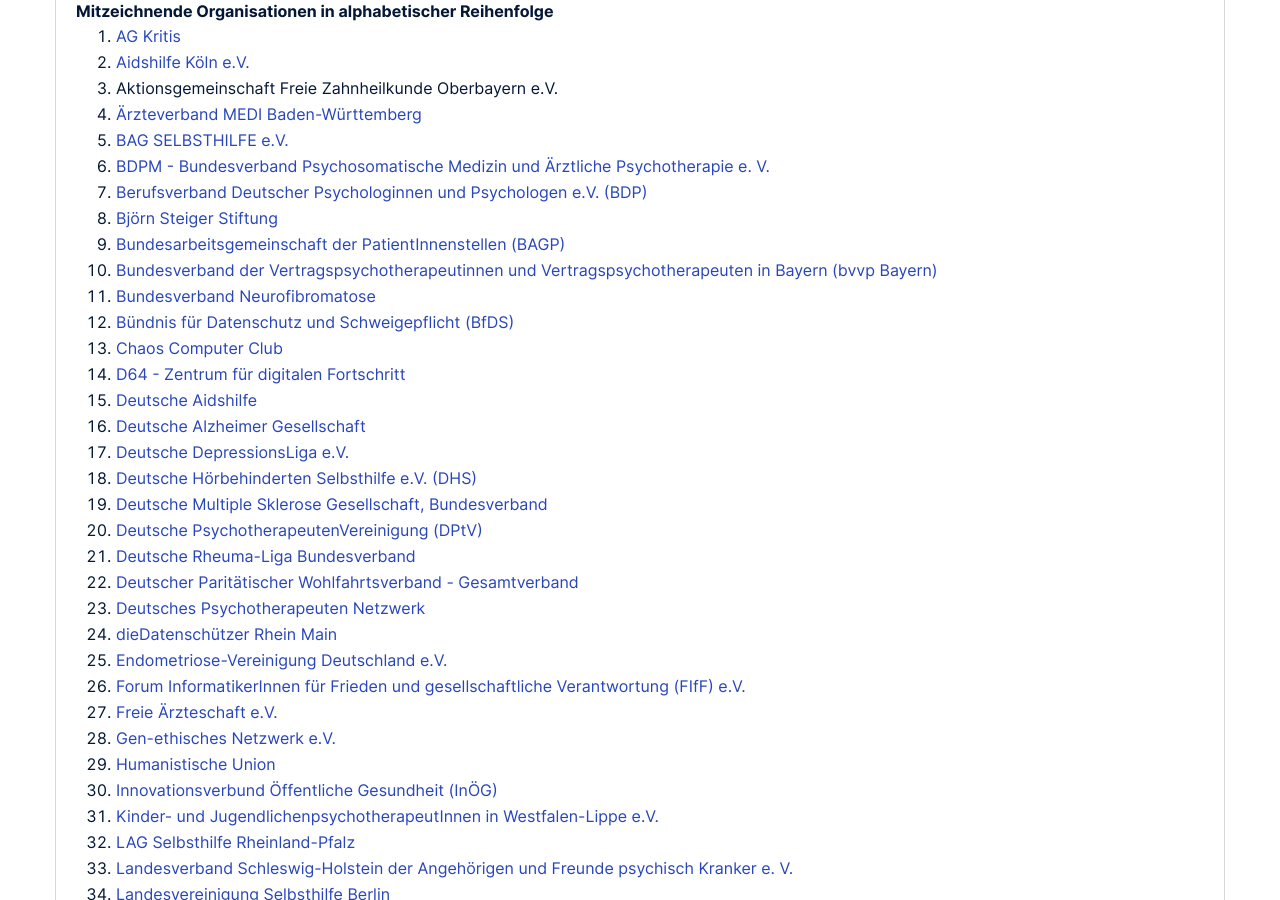
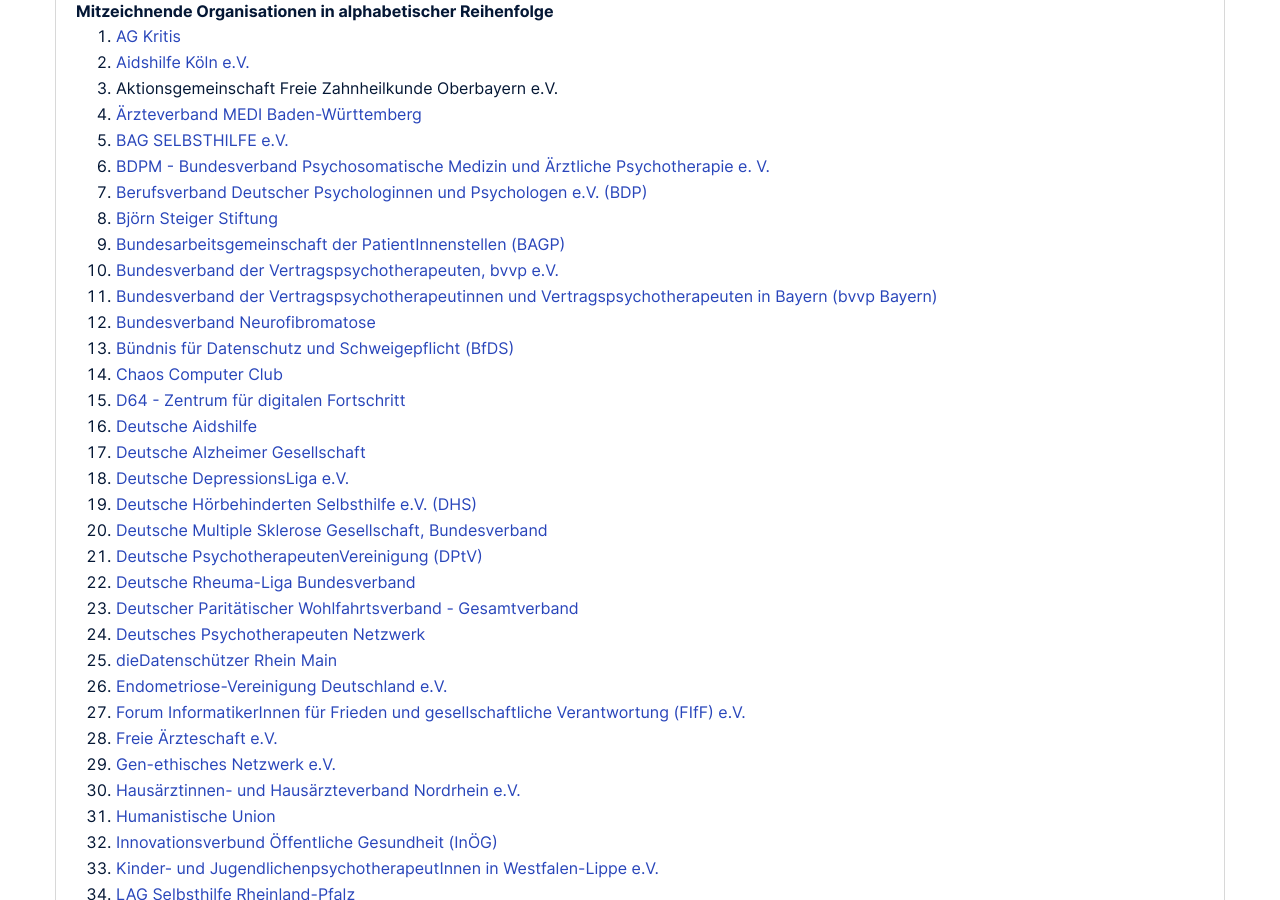
Before and after one commit to InOG-projects/inog-projects.github.io, a Jekyll site: the page built from _pages/offenerbrief-epa-2025.html, in a window 1280 px wide and 900 px high, scrolled down 1653 px. Built offline with Jekyll 4.4.1, drawn with Linux system fonts in a browser that asks for light colours.

Commit message:
Update der Orgs

```diff
--- a/_pages/offenerbrief-epa-2025.html
+++ b/_pages/offenerbrief-epa-2025.html
@@ -122,6 +122,7 @@
           <li>
             <a target="_blank" rel="noopener noreferrer" href="https://www.bagp.de/aktuelles">Bundesarbeitsgemeinschaft der PatientInnenstellen (BAGP)</a>
           </li>
+          <li><a target="_blank" rel="noopener noreferrer" href="https://bvvp.de">Bundesverband der Vertragspsychotherapeuten, bvvp e.V.</a></li>
           <li>
             <a target="_blank" rel="noopener noreferrer" href="https://bvvp-bayern.de/">
               Bundesverband der Vertragspsychotherapeutinnen und Vertragspsychotherapeuten in Bayern (bvvp Bayern)
@@ -175,6 +176,9 @@
             </a>
           </li>
           <li><a target="_blank" rel="noopener noreferrer" href="https://gen-ethisches-netzwerk.de/">Gen-ethisches Netzwerk e.V.</a></li>
+          <li>
+            <a target="_blank" rel="noopener noreferrer" href="https://www.hausaerzte-nordrhein.de/">Hausärztinnen- und Hausärzteverband Nordrhein e.V.</a>
+          </li>
           <li><a target="_blank" rel="noopener noreferrer" href="https://www.humanistische-union.de">Humanistische Union</a></li>
           <li><a target="_blank" rel="noopener noreferrer" href="https://www.inoeg.de/">Innovationsverbund Öffentliche Gesundheit (InÖG)</a></li>
           <li>
```
